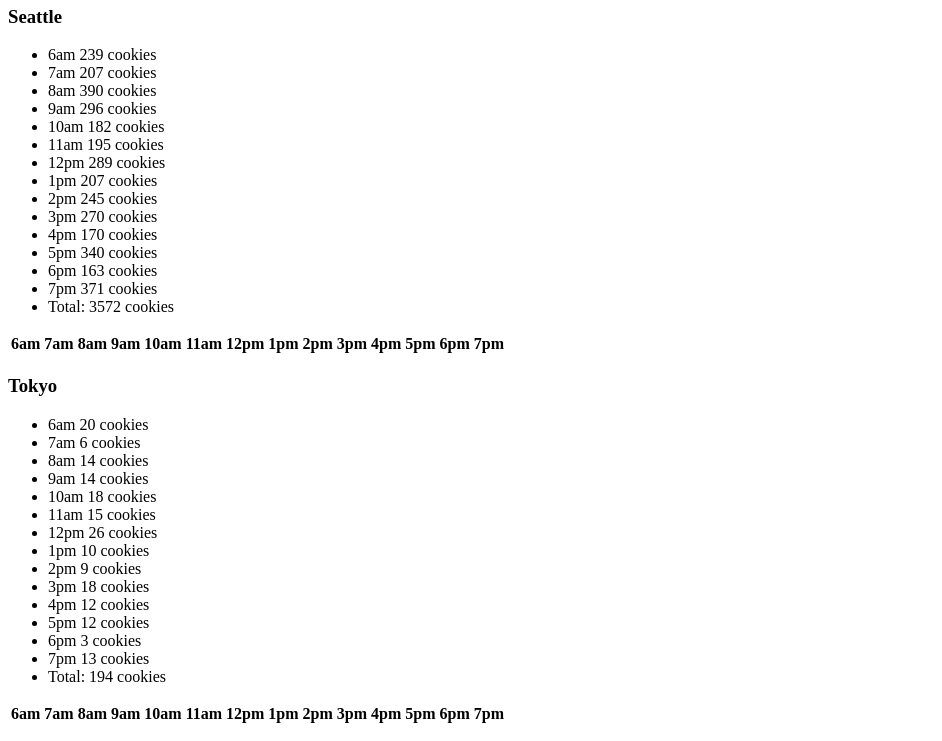
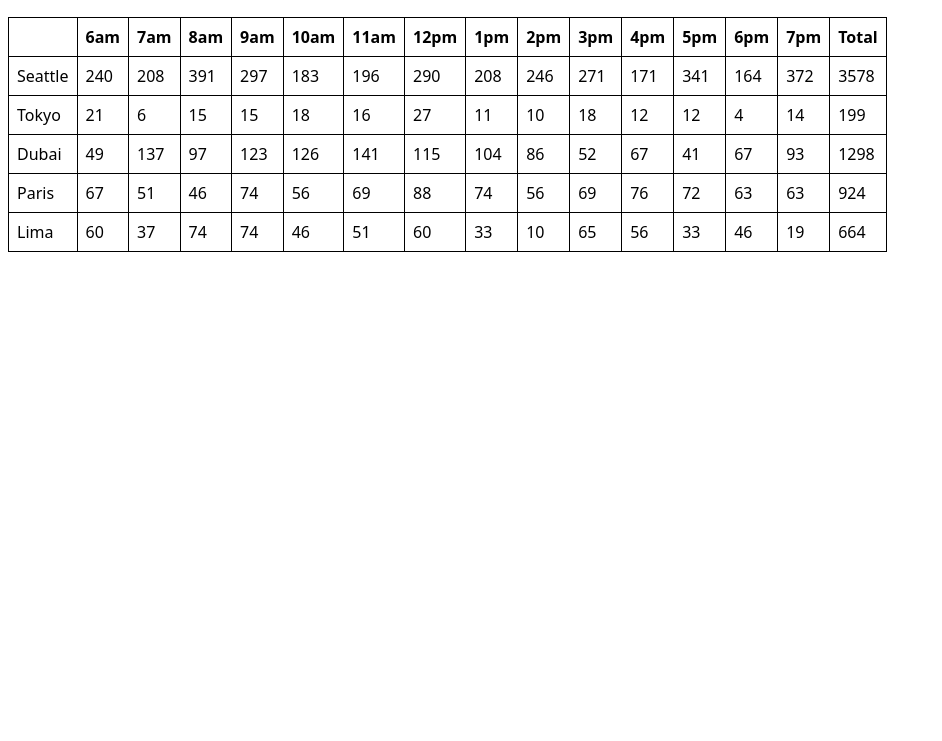
Before and after one commit to Rocio29022000/cookie-stand, a plain HTML site: page sales.html in a window 1280 px wide. Shown: the part 111-852 px from the top of the page, without its empty margins (0-942 px from the left). After the commit the page ends 800 px from the top, so only its background shows below. Drawn offline with Linux system fonts and the light colour scheme.

Commit message:
added the table and some CSS

```diff
--- a/sales.html
+++ b/sales.html
@@ -4,6 +4,7 @@
     <meta charset="UTF-8">
     <meta name="viewport" content="width=device-width, initial-scale=1.0">
     <title>Document</title>
+    <link rel="stylesheet" href="style.css" />
 
 </head>
 <body>
--- a/script.js
+++ b/script.js
@@ -37,40 +37,29 @@ Store.prototype.calcCustomersEachHour = function(){
 // the average cookies sold per customer at that location, and adds it to a total sum.
 Store.prototype.calcCookiesEachHour = function(){
     for (let i = 0; i < hours.length; i++){
-        let multi = this.customersEachHour[i] * this.avgCookiesPerCust;
-        this.cookiesEachHour.push(multi)
-        this.totalDailyCookies += multi
+        let multi = Math.ceil(this.customersEachHour[i] * this.avgCookiesPerCust);
+        this.cookiesEachHour.push(multi);
+        this.totalDailyCookies += multi;
     }
-    console.log(this.cookiesEachHour)
-    console.log(this.totalDailyCookies)
 }
 
-//renders the results to the page
+//Render table on the page
 
-Store.prototype.render = function(){
+// add an article
 const article = document.createElement("article");
 parentElement.appendChild(article);
-    const h3 = document.createElement("h3");
-    h3.textContent = this.storeName;
-    article.appendChild(h3);
-    const ul = document.createElement("ul");
-    article.appendChild(ul);
-    for (let i = 0; i < hours.length; i++ ){
-        const li = document.createElement("li")
-        li.textContent = ` ${hours[i]}  ${Math.floor(this.cookiesEachHour[i])} cookies `
-        ul.appendChild(li)
-    }
-    const li = document.createElement("li")
-    li.textContent = `Total: ${Math.floor(this.totalDailyCookies)} cookies`
-    ul.appendChild(li)
 
-    // add a data table
+//Add a data table
 const table = document.createElement("table");
 article.appendChild(table);
-
-    // add the header row
+// Add table header row
 const headerRow = document.createElement("tr");
 table.appendChild(headerRow);
+
+//add column 1
+let empty = document.createElement("td")
+empty.textContent = " "
+headerRow.appendChild(empty)
 
 //add table header cells
 for (let i=0; i < hours.length; i++){
@@ -78,16 +67,32 @@ Store.prototype.render = function(){
     hoursHeaderCell.textContent = hours[i]
     headerRow.appendChild(hoursHeaderCell)
 }
+    //add last column
+    let total = document.createElement("th")
+    total.textContent = "Total"
+    headerRow.appendChild(total)
 
-    // // add data row
-    // const dataRow = document.createElement("tr");
-    // table.appendChild(dataRow);
+Store.prototype.render = function(){
+    //add data row
+    const dataRow = document.createElement("tr");
+    table.appendChild(dataRow);
 
-    // // add data cell
-    // let cookiesEH = document.createElement("td");
-    // cookiesEH.textContent = this.cookiesEachHour;
-    // dataRow.appendChild(cookiesEH);
+    //add column 1
+    let cities = document.createElement("td")
+    cities.textContent = this.storeName
+    dataRow.appendChild(cities)
 
+    //add data row
+    for (let i = 0; i < hours.length; i++){
+        let cookiesEH = document.createElement("td");
+        cookiesEH.textContent = this.cookiesEachHour[i];
+        dataRow.appendChild(cookiesEH);
+    }
+
+    //add last column data
+    let totalNum = document.createElement("td")
+    totalNum.textContent = this.totalDailyCookies
+    dataRow.appendChild(totalNum)
 
 }
 
--- a/style.css
+++ b/style.css
@@ -1,3 +1,39 @@
 img{
     width: 10%
 }
+
+
+body {
+    font-family: sans;
+  }
+
+  article {
+    max-width: 320px;
+    display: flex;
+    flex-direction: column;
+    align-items: left;
+    margin-bottom: 300px;
+    margin-top: 20px
+  }
+
+  h3 {
+    font-size: 3rem;
+    margin-bottom: 0;
+  }
+
+
+  table,
+  th,
+  td {
+    border: 1px solid black;
+    border-collapse: collapse;
+  }
+
+  table {
+    margin-bottom: 1rem;
+  }
+
+  th,
+  td {
+    padding: 0.5rem;
+  }
```
Also changed, not shown: index.html (+1 -1 lines). Lines whose indentation alone changed are shown as unchanged.
